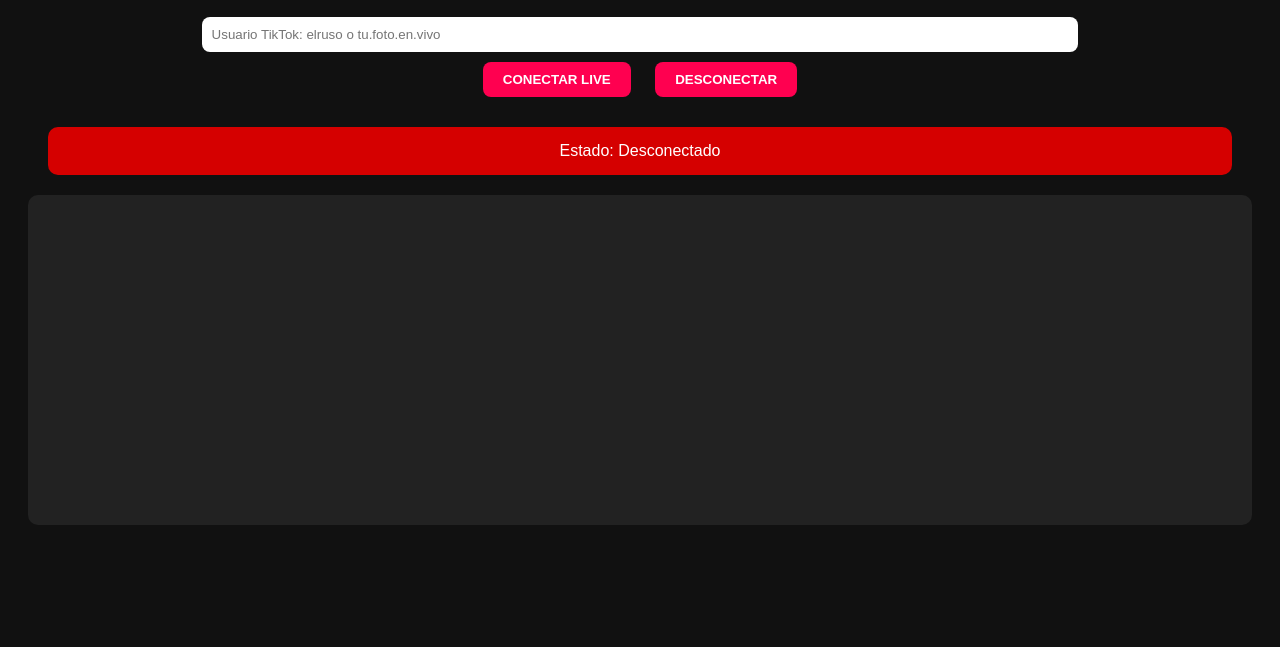
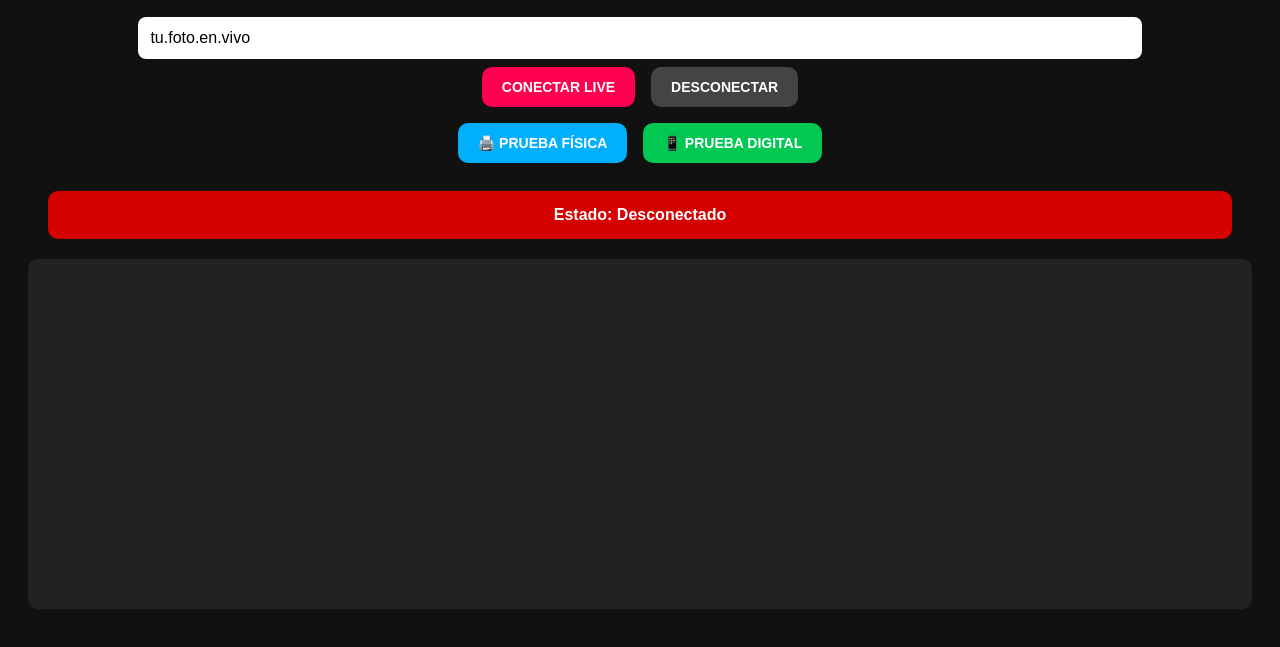
Before and after one commit to colombo002/Impresora-, a website: page public/index.html in a window 1280 px wide. Shown: the part 79-726 px from the top of the page. Drawn offline with nearby package versions, Linux system fonts and the light colour scheme; no server answers.

Commit message:
Enhance HTML structure and styling for buttons

```diff
--- a/public/index.html
+++ b/public/index.html
@@ -5,22 +5,34 @@
 <meta name="viewport" content="width=device-width, initial-scale=1">
 <style>
 body{font-family:Arial;background:#111;color:#fff;padding:20px;text-align:center}
-input{padding:10px;width:70%;border-radius:8px;border:none}
-button{padding:10px 20px;margin:10px;border-radius:8px;border:none;background:#ff0050;color:#fff;font-weight:bold;cursor:pointer}
-#status{margin:20px;padding:15px;border-radius:10px}
+input{padding:12px;width:80%;border-radius:8px;border:none;font-size:16px}
+.btn{padding:12px 20px;margin:8px;border-radius:10px;border:none;color:#fff;font-weight:bold;cursor:pointer;font-size:14px}
+.btn-live{background:#ff0050} .btn-off{background:#444}
+.btn-test{background:#00b0ff} .btn-digital{background:#00c853}
+#status{margin:20px;padding:15px;border-radius:10px;font-weight:bold}
 .conectado{background:#00c853} .desconectado{background:#d50000}
-#logs{background:#222;padding:15px;border-radius:10px;height:300px;overflow-y:auto;text-align:left;margin-top:20px}
+#logs{background:#222;padding:15px;border-radius:10px;height:320px;overflow-y:auto;text-align:left;margin-top:20px;font-size:14px}
+.row{display:flex;justify-content:center;flex-wrap:wrap}
 </style>
 <script src="/socket.io/socket.io.js"></script>
 </head>
 <body>
 <h2>🖨️ Impresora TikTok</h2>
-<input id="username" placeholder="Usuario TikTok: elruso o tu.foto.en.vivo">
-<br>
-<button onclick="conectar()">CONECTAR LIVE</button>
-<button onclick="desconectar()">DESCONECTAR</button>
+<input id="username" placeholder="Usuario: elruso o tu.foto.en.vivo" value="tu.foto.en.vivo">
+
+<div class="row">
+<button class="btn btn-live" onclick="conectar()">CONECTAR LIVE</button>
+<button class="btn btn-off" onclick="desconectar()">DESCONECTAR</button>
+</div>
+
+<div class="row">
+<button class="btn btn-test" onclick="pruebaFisica()">🖨️ PRUEBA FÍSICA</button>
+<button class="btn btn-digital" onclick="pruebaDigital()">📱 PRUEBA DIGITAL</button>
+</div>
+
 <div id="status" class="desconectado">Estado: Desconectado</div>
 <div id="logs"></div>
+
 <script>
 const socket = io();
 const statusDiv = document.getElementById('status');
@@ -34,9 +46,24 @@ function conectar(){
 }
 function desconectar(){ socket.emit('disconnectTikTok'); }
 
+function pruebaFisica(){
+  const data = { user: { uniqueId: 'PRUEBA' }, giftName: 'Rosa', repeatCount: 1, comment: 'PRUEBA FISICA' };
+  logsDiv.innerHTML += `<div style="color:#00b0ff">🖨️ Enviando PRUEBA FISICA a impresora...</div>`;
+  socket.emit('print', data);
+  // Si tu impresora está conectada por USB/ESC-POS, esto la dispara
+  window.printTest && window.printTest(data);
+  logsDiv.innerHTML += `<div>✅ Prueba física enviada</div>`;
+}
+
+function pruebaDigital(){
+  logsDiv.innerHTML += `<div style="color:#00e676">📱 PRUEBA DIGITAL: Tu.foto.en.vivo recibió 1 Rosa de PRUEBA</div>`;
+  logsDiv.innerHTML += `<div style="border:1px dashed #00e676;padding:8px;margin:5px 0">🖼️ IMAGEN DE PRUEBA - Se imprimiría foto</div>`;
+  logsDiv.scrollTop = logsDiv.scrollHeight;
+}
+
 socket.on('tiktokConnected', (user)=>{
   statusDiv.className='conectado';
-  statusDiv.innerText='Estado: Conectado a @' + user + ' - EN VERDE';
+  statusDiv.innerText='Estado: Conectado a @' + user + ' ✅';
   logsDiv.innerHTML += `<div style="color:#00e676">✅ CONECTADO A @${user}</div>`;
 });
 socket.on('tiktokDisconnected', ()=>{
@@ -48,11 +75,11 @@ socket.on('tiktokError', (msg)=>{
   logsDiv.innerHTML += `<div style="color:#ff5252">Error: ${msg}</div>`;
 });
 socket.on('gift', (data)=>{
-  logsDiv.innerHTML += `<div>🎁 ${data.user.uniqueId} envió ${data.giftName} x${data.repeatCount}</div>`;
+  logsDiv.innerHTML += `<div>🎁 ${data.uniqueId || data.user?.uniqueId} envió ${data.giftName || data.giftId} x${data.repeatCount || 1}</div>`;
   logsDiv.scrollTop = logsDiv.scrollHeight;
 });
 socket.on('chat', (data)=>{
-  logsDiv.innerHTML += `<div>💬 ${data.user.uniqueId}: ${data.comment}</div>`;
+  logsDiv.innerHTML += `<div>💬 ${data.uniqueId || data.user?.uniqueId}: ${data.comment || data.content}</div>`;
 });
 </script>
 </body>
```
